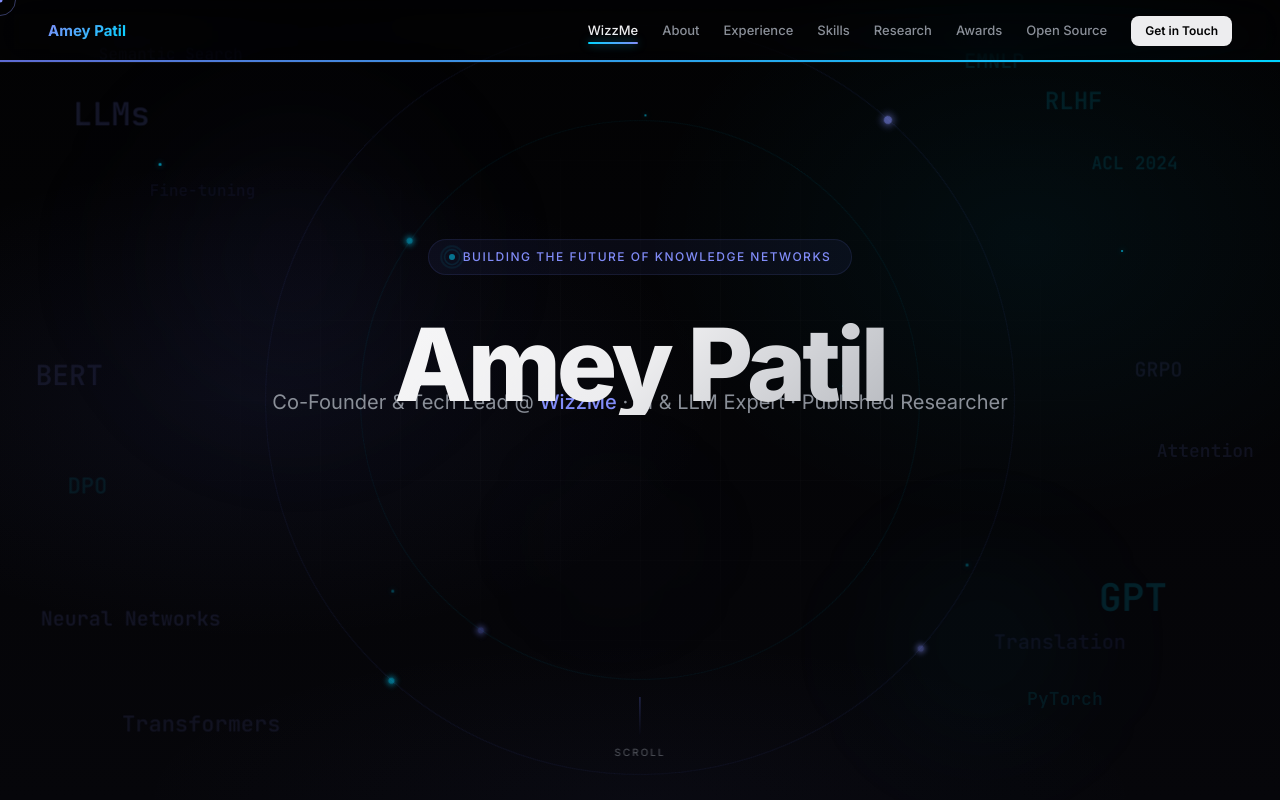
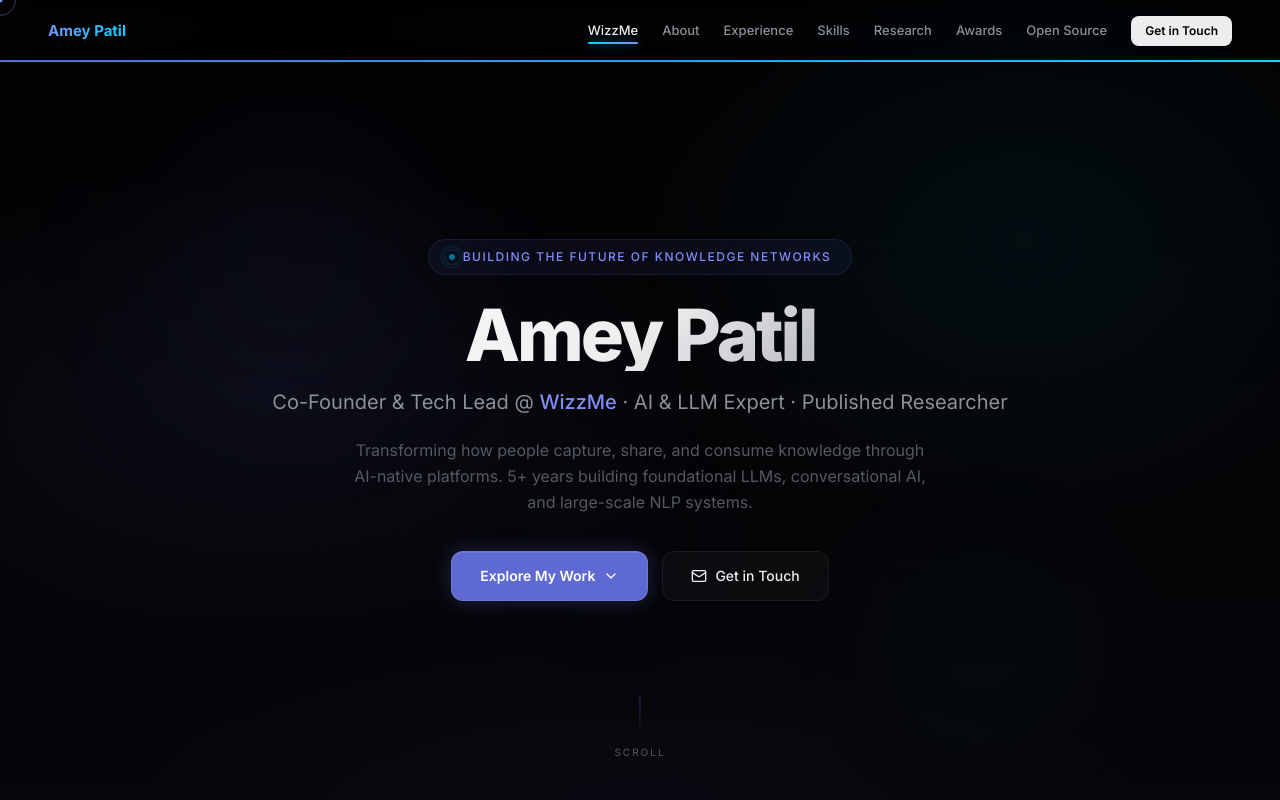
Before and after one commit to ameypatil10/my-website, a Next.js app: page / in a window 1280 px wide. Shown: the top 800 px of the page. Built offline with nearby package versions, Linux system fonts and the light colour scheme.

Commit message:
revert: hero back to clean entrance animations — remove scroll-pin, keywords, orbital rings

```diff
--- a/components/Hero.tsx
+++ b/components/Hero.tsx
@@ -6,6 +6,25 @@
 import FloatingOrbs from "@/components/ui/FloatingOrbs"
 import { socialLinks } from "@/lib/data"
 import { useIsMobile, useIsTouchDevice } from "@/hooks/useIsTouchDevice"
+
+const containerVariants = {
+  initial: {},
+  animate: {
+    transition: {
+      staggerChildren: 0.15,
+      delayChildren: 0.2,
+    },
+  },
+}
+
+const childVariants = {
+  initial: { opacity: 0, y: 50 },
+  animate: {
+    opacity: 1,
+    y: 0,
+    transition: { duration: 0.7, ease: [0.16, 1, 0.3, 1] as const },
+  },
+}
 
 // Typewriter hook
 function useTypewriter(text: string, speed = 35, startDelay = 1200) {
@@ -39,75 +58,18 @@
   return { displayed, done }
 }
 
-// Keywords pushed to edges — center 25-75% x, 20-70% y is clear zone for hero content
-const floatingKeywords = [
-  { text: 'LLMs', x: 5, y: 12, size: 32, opacity: 0.15, duration: 25, color: 'var(--accent-bright)' },
-  { text: 'RLHF', x: 82, y: 10, size: 24, opacity: 0.12, duration: 30, color: 'var(--cyan)' },
-  { text: 'Neural Networks', x: 3, y: 75, size: 20, opacity: 0.12, duration: 35, color: 'var(--accent-bright)' },
-  { text: 'GPT', x: 85, y: 72, size: 38, opacity: 0.14, duration: 22, color: 'var(--cyan)' },
-  { text: 'Transformers', x: 10, y: 88, size: 22, opacity: 0.1, duration: 28, color: 'var(--accent-bright)' },
-  { text: 'PyTorch', x: 80, y: 85, size: 18, opacity: 0.09, duration: 32, color: 'var(--cyan)' },
-  { text: 'GRPO', x: 88, y: 45, size: 20, opacity: 0.1, duration: 26, color: 'var(--accent-bright)' },
-  { text: 'Semantic Search', x: 8, y: 5, size: 16, opacity: 0.09, duration: 38, color: 'var(--accent)' },
-  { text: 'ACL 2024', x: 85, y: 18, size: 18, opacity: 0.12, duration: 30, color: 'var(--cyan)' },
-  { text: 'BERT', x: 2, y: 45, size: 28, opacity: 0.11, duration: 24, color: 'var(--accent-bright)' },
-  { text: 'Translation', x: 78, y: 78, size: 20, opacity: 0.1, duration: 34, color: 'var(--accent)' },
-  { text: 'DPO', x: 5, y: 58, size: 22, opacity: 0.09, duration: 29, color: 'var(--cyan)' },
-  { text: 'Attention', x: 90, y: 55, size: 18, opacity: 0.1, duration: 36, color: 'var(--accent-bright)' },
-  { text: 'Fine-tuning', x: 12, y: 22, size: 16, opacity: 0.08, duration: 33, color: 'var(--accent)' },
-  { text: 'EMNLP', x: 75, y: 5, size: 20, opacity: 0.1, duration: 27, color: 'var(--cyan)' },
-]
-
-const ambientParticles = [
-  { x: 12, y: 20, size: 3, delay: 0, duration: 8 },
-  { x: 88, y: 30, size: 2, delay: 2, duration: 10 },
-  { x: 30, y: 75, size: 2.5, delay: 4, duration: 9 },
-  { x: 75, y: 70, size: 3, delay: 1, duration: 7 },
-  { x: 50, y: 15, size: 2, delay: 3, duration: 11 },
-  { x: 65, y: 50, size: 2, delay: 5, duration: 8 },
-]
-
 export default function Hero() {
+  const { scrollY } = useScroll()
   const isMobile = useIsMobile()
   const isTouch = useIsTouchDevice()
 
-  // Scroll-pinned container ref
-  const containerRef = useRef<HTMLDivElement>(null)
-  const { scrollYProgress } = useScroll({
-    target: containerRef,
-    offset: ["start start", "end start"],
-  })
-
-  // Scroll-driven transforms — subtler zoom, most content visible immediately
-  // Name starts at 1.4x and shrinks to 1x (not 2.2x which was too dramatic)
-  const nameScale = useTransform(scrollYProgress, [0, 0.4], [isMobile ? 1.2 : 1.4, 1])
-  const nameY = useTransform(scrollYProgress, [0, 0.4], [isMobile ? 15 : 30, 0])
-
-  // Badge and subtitle are VISIBLE on load (opacity starts at 1)
-  // They just slide up slightly as scroll progresses
-  const badgeY = useTransform(scrollYProgress, [0, 0.3], [0, -10])
-  const subtitleY = useTransform(scrollYProgress, [0, 0.3], [0, -5])
-
-  // Description fades in on scroll (this is the only reveal)
-  const descOpacity = useTransform(scrollYProgress, [0.15, 0.35], [0, 1])
-  const descY = useTransform(scrollYProgress, [0.15, 0.35], [20, 0])
-
-  // Buttons fade in after description
-  const buttonsOpacity = useTransform(scrollYProgress, [0.25, 0.45], [0, 1])
-  const buttonsY = useTransform(scrollYProgress, [0.25, 0.45], [20, 0])
-
-  // Scroll indicator visible initially, fades on scroll
-  const scrollIndicatorOpacity = useTransform(scrollYProgress, [0.3, 0.5], [1, 0])
-
-  // Keywords/particles fade out on scroll
-  const keywordsOpacity = useTransform(scrollYProgress, [0, 0.3], [1, 0])
-
-  // Parallax for orbs
-  const orbsY = useTransform(scrollYProgress, [0, 1], [0, isMobile ? -80 : -200])
+  const contentY = useTransform(scrollY, [0, 500], [0, isMobile ? -40 : -100])
+  const orbsY = useTransform(scrollY, [0, 500], [0, isMobile ? -80 : -250])
+  const scrollIndicatorOpacity = useTransform(scrollY, [0, 200], [1, 0])
 
   const heroDescription =
     "Transforming how people capture, share, and consume knowledge through AI-native platforms. 5+ years building foundational LLMs, conversational AI, and large-scale NLP systems."
-  const { displayed: typedText, done: typingDone } = useTypewriter(heroDescription, 25, 2500)
+  const { displayed: typedText, done: typingDone } = useTypewriter(heroDescription, 25, 1400)
 
   // Mouse-follow glow
   const sectionRef = useRef<HTMLElement>(null)
@@ -127,11 +89,10 @@
   }, [])
 
   return (
-    <div ref={containerRef} className="relative" style={{ height: isMobile ? '140vh' : '170vh' }}>
     <section
       id="hero"
       ref={sectionRef}
-        className="sticky top-0 min-h-screen flex items-center justify-center overflow-hidden"
+      className="relative min-h-screen flex items-center justify-center overflow-hidden"
       style={{ padding: isMobile ? "80px 20px 60px" : "120px 48px 80px" }}
       onMouseMove={isTouch ? undefined : handleMouseMove}
       onMouseLeave={isTouch ? undefined : handleMouseLeave}
@@ -185,84 +146,16 @@
       {/* Floating orbs */}
       <FloatingOrbs parallaxY={orbsY} isMobile={isMobile} />
 
-        {/* Floating tech keywords, orbital rings, ambient particles */}
-        <motion.div className="absolute inset-0 pointer-events-none z-[2]" style={{ opacity: keywordsOpacity }}>
-          {/* Floating tech keywords */}
-          {floatingKeywords
-            .filter((_, i) => !isMobile || i % 2 === 0)
-            .map((kw, i) => (
-              <span
-                key={kw.text}
-                className="absolute font-mono font-bold pointer-events-none select-none"
-                style={{
-                  left: `${kw.x}%`,
-                  top: `${kw.y}%`,
-                  fontSize: kw.size,
-                  color: kw.color,
-                  opacity: kw.opacity,
-                  animation: `float-keyword-${i % 3} ${kw.duration}s ease-in-out infinite`,
-                  willChange: 'transform',
-                }}
+      {/* Hero content */}
+      <motion.div
+        className="relative z-10 text-center max-w-[800px] mx-auto"
+        style={{ y: contentY }}
+        variants={containerVariants}
+        initial="initial"
+        animate="animate"
       >
-                {kw.text}
-              </span>
-            ))}
-
-          {/* Orbital rings — large enough to frame content, not overlap it */}
-          <div className="absolute inset-0 flex items-center justify-center pointer-events-none">
-            {/* Outer ring */}
-            <div
-              className="absolute rounded-full border"
-              style={{
-                width: isMobile ? '380px' : '750px',
-                height: isMobile ? '380px' : '750px',
-                borderColor: 'rgba(94,106,210,0.1)',
-                animation: 'spin-slow 60s linear infinite',
-                willChange: 'transform',
-              }}
-            >
-              <div className="absolute -top-1 left-1/2 -translate-x-1/2 w-2 h-2 rounded-full bg-accent-bright/60" style={{ boxShadow: '0 0 8px var(--accent-bright)' }} />
-              <div className="absolute -bottom-1 left-1/2 -translate-x-1/2 w-1.5 h-1.5 rounded-full bg-cyan/50" style={{ boxShadow: '0 0 6px var(--cyan)' }} />
-              <div className="absolute top-1/2 -right-1 -translate-y-1/2 w-1.5 h-1.5 rounded-full bg-accent-bright/40" style={{ boxShadow: '0 0 6px var(--accent-bright)' }} />
-            </div>
-            {/* Inner ring — must clear the name+subtitle area (~300px) */}
-            <div
-              className="absolute rounded-full border"
-              style={{
-                width: isMobile ? '300px' : '560px',
-                height: isMobile ? '300px' : '560px',
-                borderColor: 'rgba(0,212,255,0.07)',
-                animation: 'spin-slow 45s linear infinite reverse',
-                willChange: 'transform',
-              }}
-            >
-              <div className="absolute -top-1 left-1/2 -translate-x-1/2 w-1.5 h-1.5 rounded-full bg-cyan/50" style={{ boxShadow: '0 0 6px var(--cyan)' }} />
-              <div className="absolute top-1/2 -left-1 -translate-y-1/2 w-1.5 h-1.5 rounded-full bg-accent/40" style={{ boxShadow: '0 0 6px var(--accent)' }} />
-            </div>
-          </div>
-
-          {/* Ambient particles */}
-          {ambientParticles.map((p, i) => (
-            <div
-              key={i}
-              className="absolute rounded-full pointer-events-none"
-              style={{
-                left: `${p.x}%`,
-                top: `${p.y}%`,
-                width: p.size,
-                height: p.size,
-                background: 'var(--cyan)',
-                boxShadow: '0 0 6px var(--cyan)',
-                animation: `particle-float ${p.duration}s ease-in-out ${p.delay}s infinite, particle-glow 3s ease-in-out ${p.delay}s infinite`,
-              }}
-            />
-          ))}
-        </motion.div>
-
-        {/* Hero content — scroll-driven zoom-out */}
-        <div className="relative z-10 text-center max-w-[800px] mx-auto">
-          {/* Badge — visible on load, slides up slightly on scroll */}
-          <motion.div className="flex justify-center" style={{ y: badgeY }}>
+        {/* Badge with glow pulse halo */}
+        <motion.div variants={childVariants} className="flex justify-center">
           <div
             className="inline-flex items-center gap-2 px-3 sm:px-5 py-2 rounded-full relative"
             style={{
@@ -291,12 +184,11 @@
           </div>
         </motion.div>
 
-          {/* Name — starts HUGE, zooms out to normal */}
+        {/* Name */}
         <motion.h1
-            className="text-[36px] sm:text-[72px] font-extrabold tracking-[-1.5px] sm:tracking-[-3px] leading-none mt-6 will-change-transform"
+          variants={childVariants}
+          className="text-[36px] sm:text-[72px] font-extrabold tracking-[-1.5px] sm:tracking-[-3px] leading-none mt-6"
           style={{
-              scale: nameScale,
-              y: nameY,
             background:
               "linear-gradient(135deg, #FFFFFF 0%, #EDEDEF 50%, #8A8F98 100%)",
             WebkitBackgroundClip: "text",
@@ -307,10 +199,10 @@
           Amey Patil
         </motion.h1>
 
-          {/* Title — visible on load, slides up slightly on scroll */}
+        {/* Title */}
         <motion.p
+          variants={childVariants}
           className="text-[16px] sm:text-[20px] text-foreground-muted mt-4"
-            style={{ y: subtitleY }}
         >
           Co-Founder &amp; Tech Lead @{" "}
           <a href="https://beta.wizzme.ai" target="_blank" rel="noopener noreferrer" className="text-accent-bright font-medium hover:text-cyan transition-colors duration-250">WizzMe</a>{" "}
@@ -319,8 +211,8 @@
 
         {/* Description with typing effect */}
         <motion.p
+          variants={childVariants}
           className="text-base text-foreground-dim mt-5 leading-relaxed max-w-[580px] mx-auto"
-            style={{ opacity: descOpacity, y: descY }}
         >
           {typedText}
           {!typingDone && (
@@ -333,8 +225,8 @@
 
         {/* Buttons */}
         <motion.div
+          variants={childVariants}
           className="flex flex-col sm:flex-row items-center justify-center gap-3.5 mt-9"
-            style={{ opacity: buttonsOpacity, y: buttonsY }}
         >
           <a
             href="#experience"
@@ -375,7 +267,7 @@
             Get in Touch
           </a>
         </motion.div>
-        </div>
+      </motion.div>
 
       {/* Scroll indicator */}
       <motion.div
@@ -394,6 +286,5 @@
         </span>
       </motion.div>
     </section>
-    </div>
   )
 }
```
Lines whose indentation alone changed are shown as unchanged.
